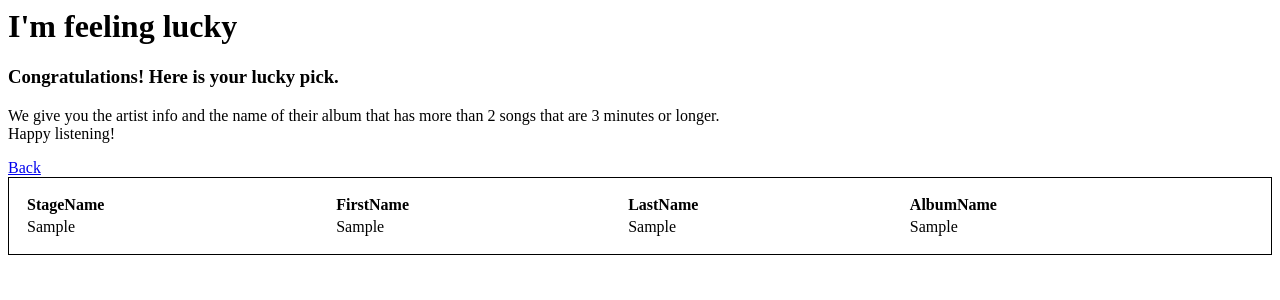
After one commit to jtran270/streamline, a Django app: template user_info/templates/user_info/lucky.html in a window 1280 px wide. The commit adds this page. Shown: the top 300 px of the page. Run offline with Django 3.2, Linux system fonts and the light colour scheme; the template is opened without the code that fills it: most values are stand-ins (such as "Sample title", 1, 10 or a date in 2020).

Commit message:
Add nested aggregation query as I'm feeling lucky button

```diff
--- /dev/null
+++ b/user_info/templates/user_info/lucky.html
@@ -0,0 +1,24 @@
+<h1>I'm feeling lucky</h1>
+<h3> Congratulations! Here is your lucky pick.</h3>
+<p>We give you the artist info and the name of their album that has more than 2 songs that are 3 minutes or longer.
+<br>Happy listening!</p>
+
+<a href="/user_info/{{ user_id }}/">Back</a>
+
+
+<table style = "width: 100%; border: 1px solid black; padding: 15px; text-align: left">
+<tr>
+    <th> StageName </th>
+    <th> FirstName</th>
+    <th> LastName </th>
+    <th> AlbumName </th>
+</tr>
+{% for row in result %}
+<tr>
+    <td> {{ row.0 }} </td>
+    <td> {{ row.1 }} </td>
+    <td> {{ row.2 }} </td>
+    <td> {{ row.3 }} </td>
+</tr>
+{% endfor %}
+</table>
--- a/user_info/templates/user_info/user_info.html
+++ b/user_info/templates/user_info/user_info.html
@@ -8,8 +8,12 @@
 <p>
     <a href="/user_info/{{ user_id }}/detail/"> Show Personal Details</a>
 </p>
-    <a href="/user_info/{{ user_id }}/show_songs/"> Show Songs By Genre</a>
+    <a href="/user_info/{{ user_id }}/show_songs/"> Show All Songs By Genre</a>
 <h2> My Playlists</h2>
 
 <br></br>
 <a href="/user_info/{{ user_id }}/playlist/"> Show All Playlist</a>
+
+
+<h2>Extras</h2>
+<a href="/user_info/{{ user_id }}/lucky/"> I'm feeling lucky</a>
--- a/user_info/urls.py
+++ b/user_info/urls.py
@@ -17,4 +17,7 @@ urlpatterns = [
     # /user_info/7/playlist/
     path('<int:user_id>/playlist/', views.display_playlist, name='display_playlist'),
 
+    # /user_info/7/lucky/
+    path('<int:user_id>/lucky/', views.nested_agg, name='nested_agg'),
+
 ]
```
Also changed, not shown: user_info/views.py (+20 -0 lines).
